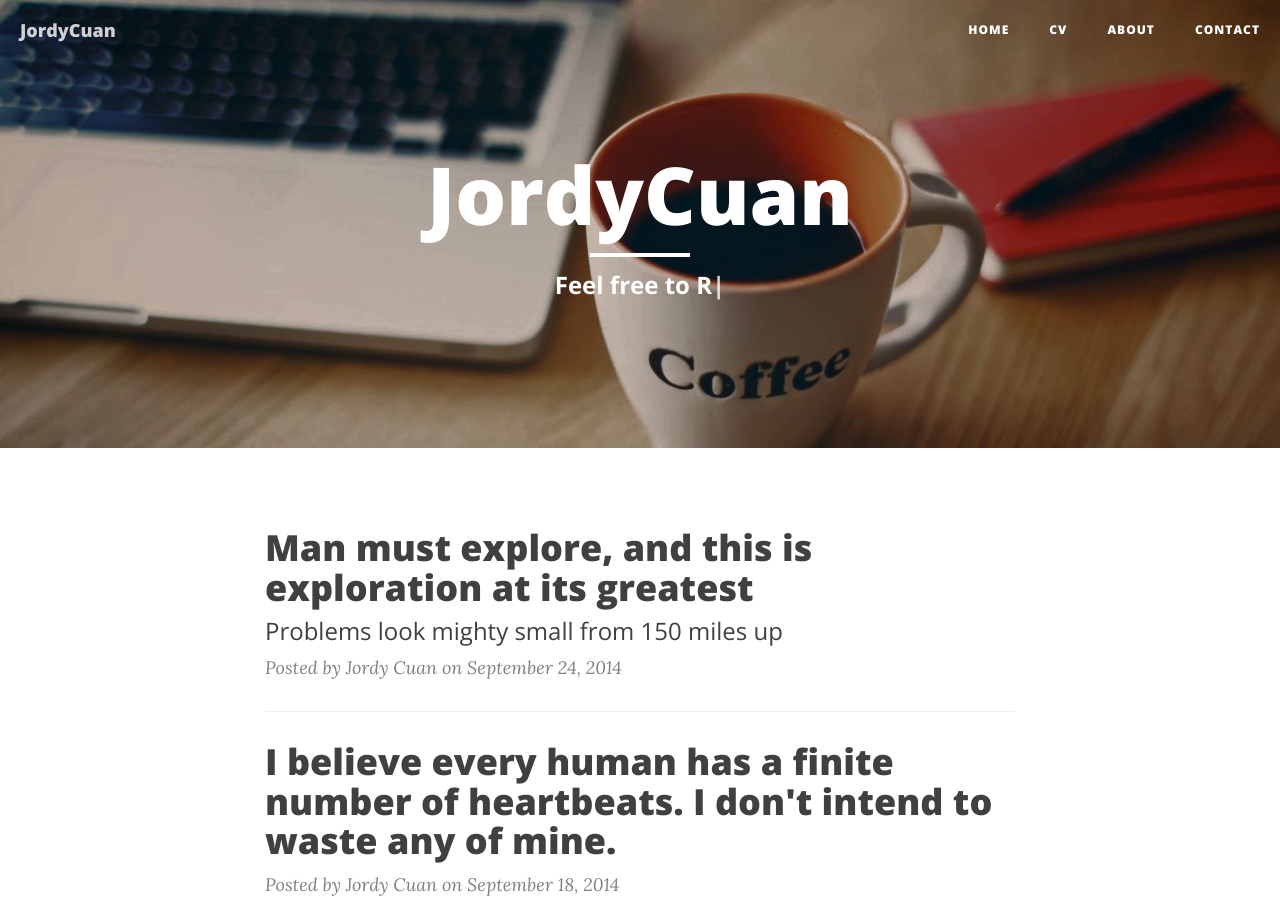
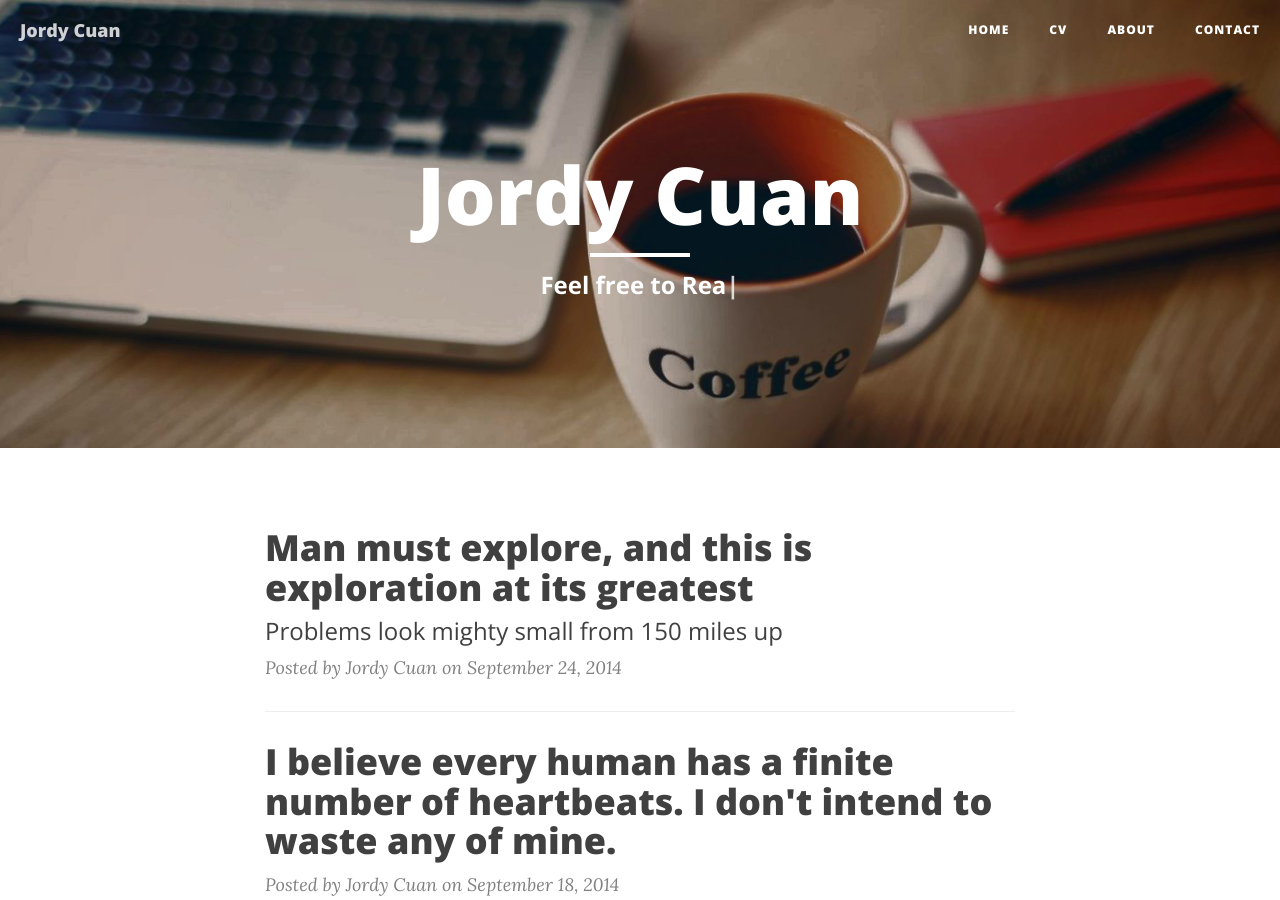
Before and after one commit to JordyCuan/jordycuan.github.io, a Jekyll site: the page built from index.html, in a window 1280 px wide and 900 px high. Built offline with Jekyll 4.4.1, drawn with Linux system fonts in a browser that asks for light colours; nearby versions of some CDN libraries; the list of posts is cut into pages by our own code; some of the changed text lies outside the part shown.

Commit message:
fix bugs

```diff
--- a/_config.yml
+++ b/_config.yml
@@ -1,10 +1,10 @@
 # Site settings
-title: JordyCuan
+title: Jordy Cuan
 header-img: img/home-bg.jpg
 #email: your-email@yourdomain.com
 description: "Write your site description here. It will be used as your sites meta description as well!"
-baseurl: ""
-url: "http://yourdomain.com"
+baseurl: "https://jordycr.github.io"
+url: "https://jordycr.github.io"
 twitter_username: JordyCRPetrucci
 github_username:  jordycr
 google_plus_username:  JordyCuanPetrucci
```
